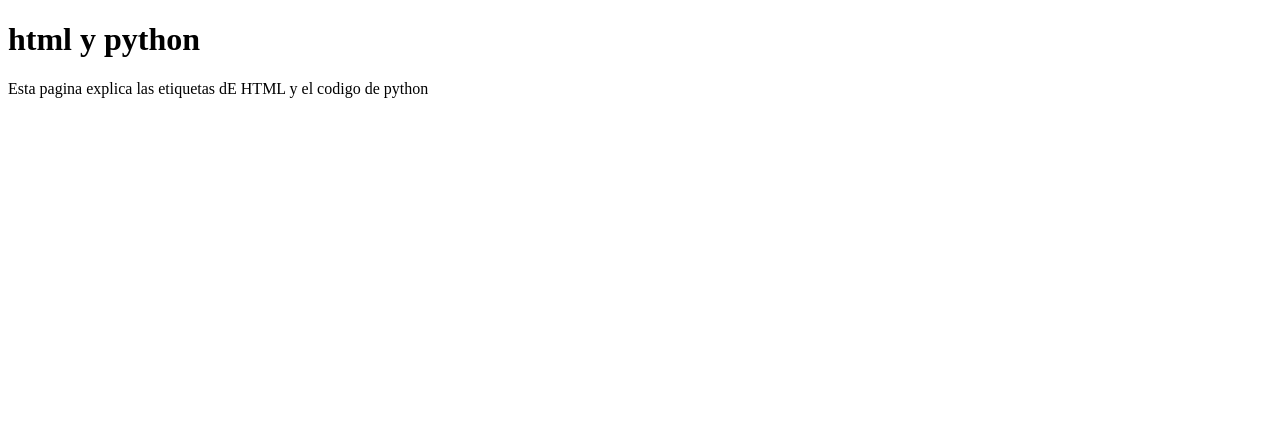
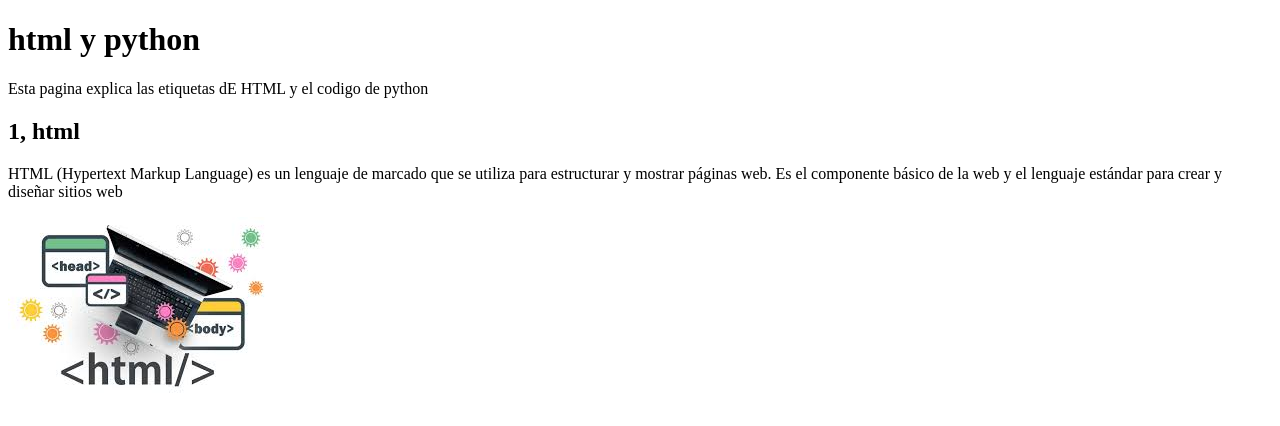
Before and after one commit to lucasxx8/clase-2, a plain HTML site: page index.html in a window 1280 px wide. Drawn offline with Linux system fonts and the light colour scheme.

Commit message:
agremamos html

```diff
--- a/index.html
+++ b/index.html
@@ -11,5 +11,14 @@
         <h1>html y python</h1>
         <p> Esta pagina explica las etiquetas dE HTML y  el codigo de python</p>
     </header>
+    <main>
+        <section>
+            <h2>1, html</h2>
+            <p>
+                HTML (Hypertext Markup Language) es un lenguaje de marcado que se utiliza para estructurar y mostrar páginas web. Es el componente básico de la web y el lenguaje estándar para crear y diseñar sitios web
+            </p>
+            <img src="./imagenes/html.jpg" alt="imagenes de lenguale html">
+        </section>
+    </main>
 </body>
 </html>
```
Also changed, not shown: imagenes/html.jpg (added).
